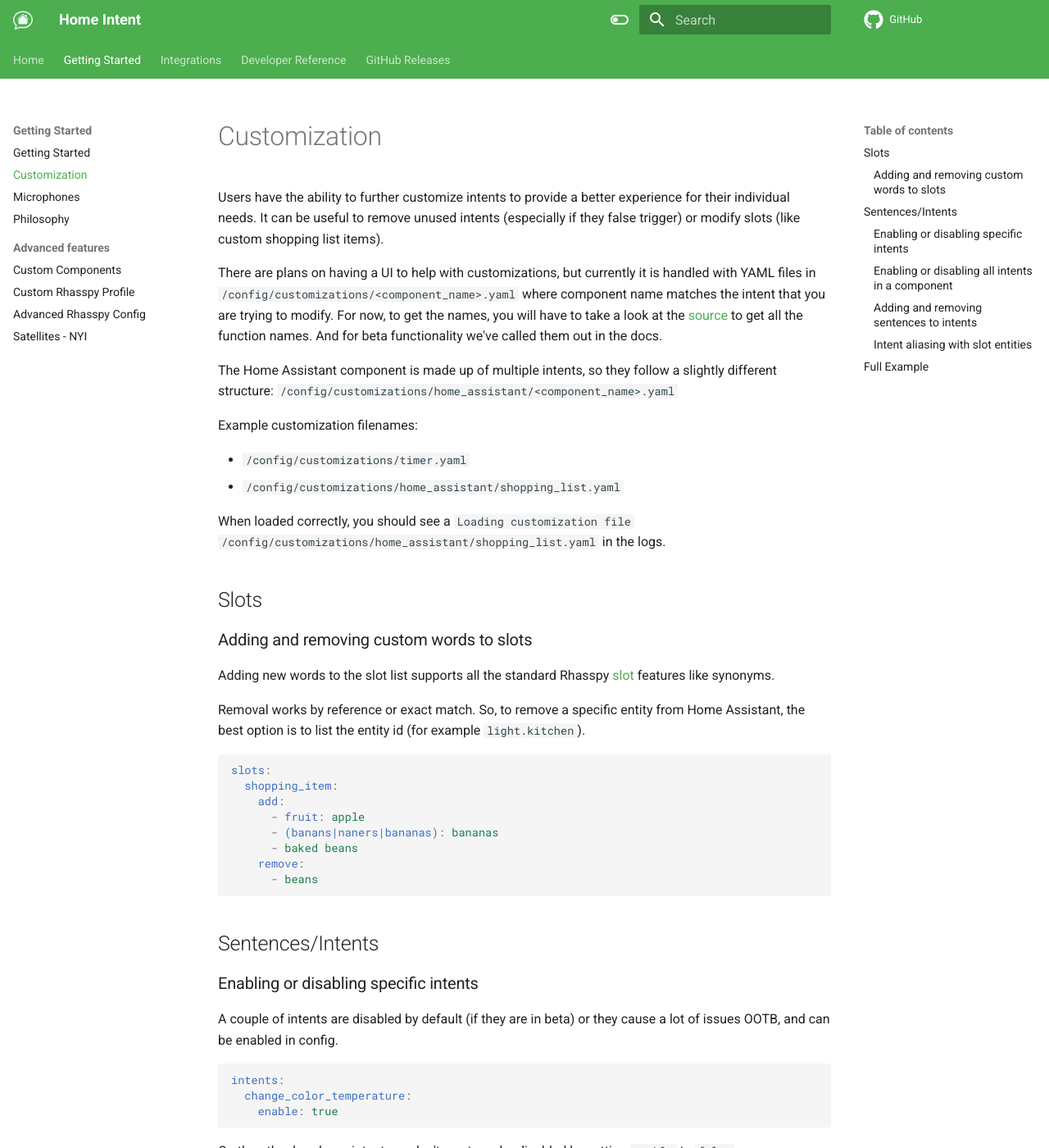
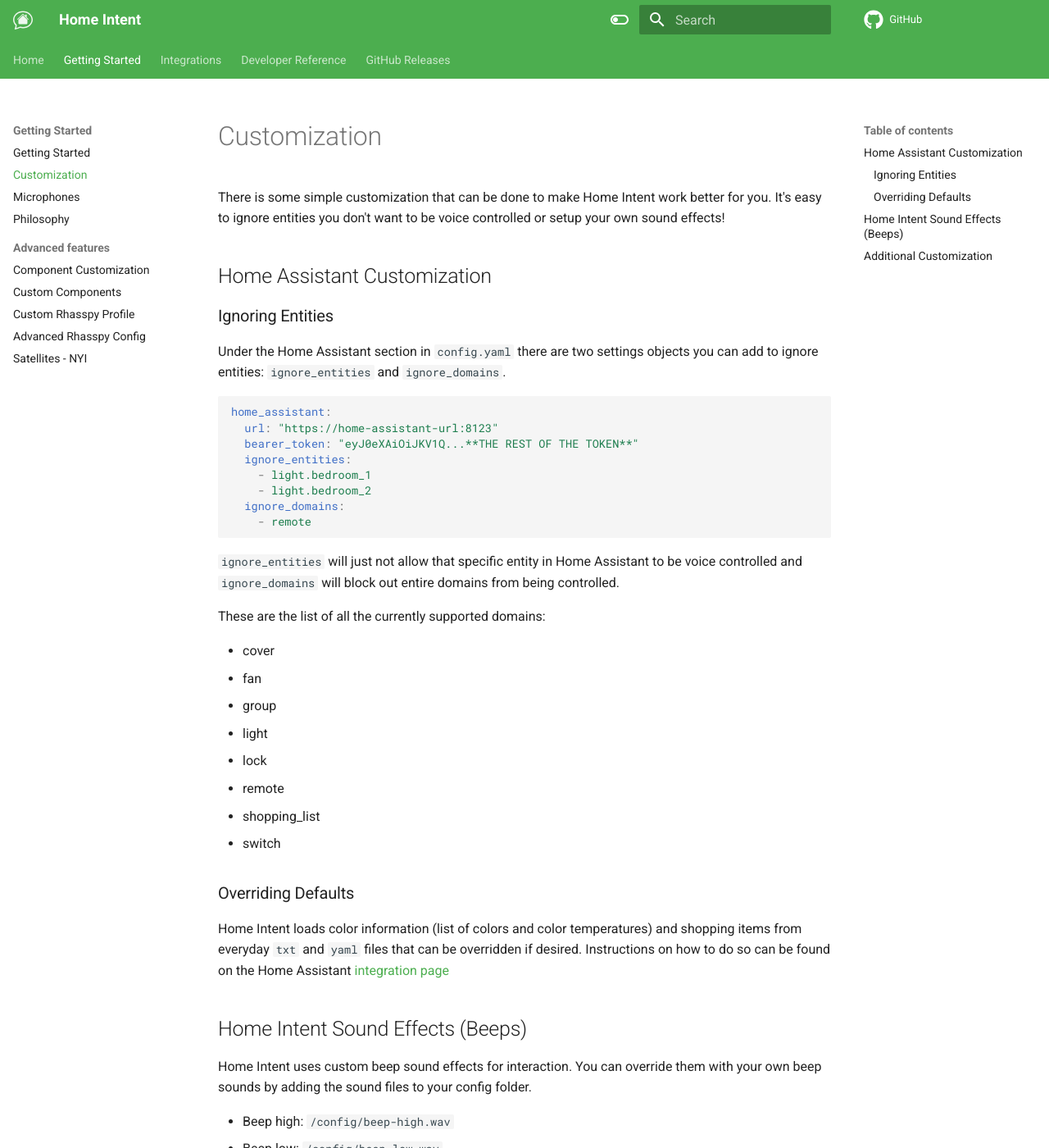
Before and after one commit to JarvyJ/HomeIntent, an MkDocs documentation site: the page built from docs/docs/getting-started/customization.md, in a window 1280 px wide and 1400 px high. Shown: the whole window at 82% size. Built offline with MkDocs 1.6.1 and Material for MkDocs 9.7.7, drawn with Linux system fonts in a browser that asks for light colours; comment, search, counter and statistics services are not loaded; some of the changed text lies outside the part shown.

Commit message:
Added new customization page and updated examples for new components (#42)
 * also removed beta around light temperature (they work great now!)

closes #15

````diff
--- /dev/null
+++ b/docs/docs/getting-started/advanced-features/component-customization.md
@@ -0,0 +1,106 @@
+# Component Customization
+Users have the ability to further customize intents to provide a better experience for their individual needs. It can be useful to remove unused intents (especially if they false trigger) or modify slots (like custom shopping list items).
+
+There are plans on having a UI to help with customizations, but currently it is handled with YAML files in `/config/customizations/<component_name>.yaml` where component name matches the intent that you are trying to modify. For now, to get the names,  you will have to take a look at the [source](https://github.com/JarvyJ/HomeIntent/tree/main/home_intent/components) to get all the function names. And for beta functionality we've called them out in the docs.
+
+The Home Assistant component is made up of multiple intents, so they follow a slightly different structure: `/config/customizations/home_assistant/<component_name>.yaml`
+
+Example customization filenames:
+
+ * `/config/customizations/timer.yaml`
+ * `/config/customizations/home_assistant/shopping_list.yaml`
+
+When loaded correctly, you should see a `Loading customization file /config/customizations/home_assistant/shopping_list.yaml` in the logs.
+
+## Slots
+
+### Adding and removing custom words to slots
+Adding new words to the slot list supports all the standard Rhasspy [slot](https://rhasspy.readthedocs.io/en/latest/training/#slots-lists) features like synonyms.
+
+Removal works by reference or exact match. So, to remove a specific entity from Home Assistant, the best option is to list the entity id (for example `light.kitchen`).
+
+```yaml
+slots:
+  shopping_item:
+    add:
+      - fruit: apple
+      - (banans|naners|bananas): bananas
+      - baked beans
+    remove:
+      - beans
+```
+
+## Sentences/Intents
+
+### Enabling or disabling specific intents
+A couple of intents are disabled by default (if they are in beta) or they cause a lot of issues OOTB, and can be enabled in config.
+```yaml
+intents:
+  change_color_temperature:
+    enable: true
+```
+
+On the other hand, any intent you don't want can be disabled by setting `enable` to `false`.
+
+```yaml
+intents:
+  add_item_to_shopping_list:
+    enable: false
+```
+
+### Enabling or disabling all intents in a component
+You can also enable or disable everything at the top level instead of on an individual basis using `enable_all`.
+
+```yaml
+enable_all: false # to stop all intents from triggering related to the component
+```
+
+### Adding and removing sentences to intents
+Similar to slots, intent sentences can be added or removed. Ensure that any tags or slot names needed for the intent are present.
+```yaml
+intents:
+  add_item_to_shopping_list:
+    sentences:
+      add:
+        - "include ($shopping_item) on the shopping list"
+      remove:
+        - "add ($shopping_item) to the [shopping] list"
+```
+
+### Intent aliasing with slot entities
+Entire intent aliases can also be created that are pre-populated with slot items.
+```yaml
+intents:
+  add_item_to_shopping_list:
+    alias:
+      - sentences:
+        - "I want bacon"
+        slots:
+          shopping_item: "bacon"
+```
+
+<!-- ## Full Automation
+Create a sentence that kicks off multiple intents. This way you can kickoff multiple intents with a single phrase. -->
+
+## Full Example
+This file could be used as `/config/customizations/home_assistant/shopping_list.yaml`
+
+```yaml
+slots:
+  shopping_item:
+    add:
+      - fruit: apple
+      - (banans|naners|bananas): bananas
+      - baked beans
+    remove:
+      - beans
+
+intents:
+  add_item_to_shopping_list:
+    sentences:
+      add:
+        - "add ($shopping_item) to the list"
+    alias:
+      - sentence: "I want bacon"
+        shopping_item: "bacon"
+```
--- a/docs/docs/getting-started/customization.md
+++ b/docs/docs/getting-started/customization.md
@@ -1,106 +1,47 @@
 # Customization
-Users have the ability to further customize intents to provide a better experience for their individual needs. It can be useful to remove unused intents (especially if they false trigger) or modify slots (like custom shopping list items).
+There is some simple customization that can be done to make Home Intent work better for you. It's easy to ignore entities you don't want to be voice controlled or setup your own sound effects!
 
-There are plans on having a UI to help with customizations, but currently it is handled with YAML files in `/config/customizations/<component_name>.yaml` where component name matches the intent that you are trying to modify. For now, to get the names,  you will have to take a look at the [source](https://github.com/JarvyJ/HomeIntent/tree/main/home_intent/components) to get all the function names. And for beta functionality we've called them out in the docs.
+## Home Assistant Customization
 
-The Home Assistant component is made up of multiple intents, so they follow a slightly different structure: `/config/customizations/home_assistant/<component_name>.yaml`
+### Ignoring Entities
 
-Example customization filenames:
-
- * `/config/customizations/timer.yaml`
- * `/config/customizations/home_assistant/shopping_list.yaml`
-
-When loaded correctly, you should see a `Loading customization file /config/customizations/home_assistant/shopping_list.yaml` in the logs.
-
-## Slots
-
-### Adding and removing custom words to slots
-Adding new words to the slot list supports all the standard Rhasspy [slot](https://rhasspy.readthedocs.io/en/latest/training/#slots-lists) features like synonyms.
-
-Removal works by reference or exact match. So, to remove a specific entity from Home Assistant, the best option is to list the entity id (for example `light.kitchen`).
+Under the Home Assistant section in `config.yaml` there are two settings objects you can add to ignore entities: `ignore_entities` and `ignore_domains`.
 
 ```yaml
-slots:
-  shopping_item:
-    add:
-      - fruit: apple
-      - (banans|naners|bananas): bananas
-      - baked beans
-    remove:
-      - beans
+home_assistant:
+  url: "https://home-assistant-url:8123"
+  bearer_token: "eyJ0eXAiOiJKV1Q...**THE REST OF THE TOKEN**"
+  ignore_entities:
+  	- light.bedroom_1
+  	- light.bedroom_2
+  ignore_domains:
+  	- remote
 ```
 
-## Sentences/Intents
+`ignore_entities` will just not allow that specific entity in Home Assistant to be voice controlled and `ignore_domains` will block out entire domains from being controlled.
 
-### Enabling or disabling specific intents
-A couple of intents are disabled by default (if they are in beta) or they cause a lot of issues OOTB, and can be enabled in config.
-```yaml
-intents:
-  change_color_temperature:
-    enable: true
-```
+These are the list of all the currently supported domains:
 
-On the other hand, any intent you don't want can be disabled by setting `enable` to `false`.
+  * cover
+  * fan
+  * group
+  * light
+  * lock
+  * remote
+  * shopping_list
+  * switch
 
-```yaml
-intents:
-  add_item_to_shopping_list:
-    enable: false
-```
+### Overriding Defaults
 
-### Enabling or disabling all intents in a component
-You can also enable or disable everything at the top level instead of on an individual basis using `enable_all`.
+Home Intent loads color information (list of colors and color temperatures) and shopping items from everyday `txt` and `yaml` files that can be overridden if desired. Instructions on how to do so can be found on the Home Assistant [integration page](/integrations/home-assistant/#advanced-customization)
 
-```yaml
-enable_all: false # to stop all intents from triggering related to the component
-```
+## Home Intent Sound Effects (Beeps)
+Home Intent uses custom beep sound effects for interaction. You can override them with your own beep sounds by adding the sound files to your config folder.
 
-### Adding and removing sentences to intents
-Similar to slots, intent sentences can be added or removed. Ensure that any tags or slot names needed for the intent are present.
-```yaml
-intents:
-  add_item_to_shopping_list:
-    sentences:
-      add:
-        - "include ($shopping_item) on the shopping list"
-      remove:
-        - "add ($shopping_item) to the [shopping] list"
-```
+ * Beep high: `/config/beep-high.wav`
+ * Beep low: `/config/beep-low.wav`
+ * Error: `/config/error.wav`
 
-### Intent aliasing with slot entities
-Entire intent aliases can also be created that are pre-populated with slot items.
-```yaml
-intents:
-  add_item_to_shopping_list:
-    alias:
-      - sentences:
-        - "I want bacon"
-        slots:
-          shopping_item: "bacon"
-```
 
-<!-- ## Full Automation
-Create a sentence that kicks off multiple intents. This way you can kickoff multiple intents with a single phrase. -->
-
-## Full Example
-This file could be used as `/config/customizations/home_assistant/shopping_list.yaml`
-
-```yaml
-slots:
-  shopping_item:
-    add:
-      - fruit: apple
-      - (banans|naners|bananas): bananas
-      - baked beans
-    remove:
-      - beans
-
-intents:
-  add_item_to_shopping_list:
-    sentences:
-      add:
-        - "add ($shopping_item) to the list"
-    alias:
-      - sentence: "I want bacon"
-        shopping_item: "bacon"
-```
+## Additional Customization
+If you don't want to disable entities in their entirety, but rather only with specific intents, you can customize individual [slots and intents](/getting-started/advanced-features/component-customization/).
--- a/docs/docs/integrations/home-assistant.md
+++ b/docs/docs/integrations/home-assistant.md
@@ -16,43 +16,75 @@
 
 ## Configuration
 
-| Option        | Description                                                                       | Required/Default |
-|:--------------|:----------------------------------------------------------------------------------|:-----------------|
-| url           | The URL for your Home Assistant instance                                          | REQUIRED         |
-| bearer_token  | The long-lived access token that Home Intent uses to interact with Home Assistant | REQUIRED         |
-| prefer_toggle | Prefer to `toggle` instead using `on` or `off` when handling intents              | `true`           |
+| Option          | Description                                                                       | Required/Default |
+|:----------------|:----------------------------------------------------------------------------------|:-----------------|
+| url             | The URL for your Home Assistant instance                                          | REQUIRED         |
+| bearer_token    | The long-lived access token that Home Intent uses to interact with Home Assistant | REQUIRED         |
+| prefer_toggle   | Prefer to `toggle` instead using `on` or `off` when handling intents              | `true`           |
+| ignore_domains  | A list of domains from Home Assistant to ignore                                   |                  |
+| ignore_entities | Specific entity id's from Home Assistant to ignore                                |                  |
 
 ### On `prefer_toggle`
 After a few years of running various voice assistants, I've noticed that they can really struggle with "on" and "off". It's particularly annoying when you're trying to turn off a light at night and nothing happens. At some point I played with switching it over to "toggle" instead of doing an "on" or "off" and everything works a lot better. This is why `prefer_toggle` defaults to `True`.
 
 Currently `prefer_toggle` is only used for the following:
 
- * lights
- * switches
+ * fan
+ * light
+ * remote
+ * switch
 
-### Customization
-The various Home Assistant sub components can be customized further using [customization json](/getting-started/customization/) if desired. These are the respective filenames:
-
- * Lights: `/config/customizations/home_assistant/lights.yaml`
- * Switches: `/config/customizations/home_assistant/switches.yaml`
- * Groups: `/config/customizations/home_assistant/groups.yaml`
- * Shopping List: `/config/customizations/home_assistant/shopping_list.yaml`
-
-A custom defined list of light colors can be placed in `/config/home_assistant/colors.txt` and the default shopping items can be replaced with `/config/home_assistant/shopping_items.txt`. A custom list of color temperatures can be defined at `/config/home_assistant/color_temperature.yaml` in the format of the [default values](https://github.com/JarvyJ/HomeIntent/blob/main/home_intent/default_configs/home_assistant/color_temperature.yaml).
 
 ## Example Sentences
-### Lights
+### Cover
+
+ * Open the garage door
+ * Close the pergola roof
+ * Stop the living room window (works for tilt or open/close)
+ * Tilt open the living room window
+ * Open the hall window half way
+
+### Fan
+ * Turn on/off the living room fan
+ * Toggle the ceiling fan
+ * Set the kitchen fan to oscillate
+ * Start oscillating the attic fan
+ * Set/make/change the living room fan to sleep
+ * Reverse the ceiling fan
+ * Increase/Decrease the kitchen fan
+ * Set/make/change the living room fan to high/medium/low
+
+Home Intent will only allow the specific fans that can oscillate to be set for oscillation. Same thing with presets and fan speeds.
+
+### Group
+
+ * Toggle the (basement lights)
+ * Turn on the (basement lights)
+ * Turn off (super cool lights)
+
+The group friendly names are in parenthesis.
+
+### Light
 
  * Turn on the kitchen light
  * Set the master bedroom light to 80% brightness
  * Make the den red
  * Change the bathroom light to blue
  * Make the kitchen daylight
-    * [:octicons-beaker-24: BETA](http://localhost:8000/getting-started/customization/) - Intent name: `change_color_temperature`
  * set the kitchen to warm white at 80% brightness
-    * [:octicons-beaker-24: BETA](http://localhost:8000/getting-started/customization/) - Intent name: `change_color_temperature_brightness`
 
-A full list of colors can be found [in the source](https://github.com/JarvyJ/HomeIntent/blob/main/home_intent/default_configs/home_assistant/colors.txt) and [color temperatures](https://github.com/JarvyJ/HomeIntent/blob/main/home_intent/default_configs/home_assistant/color_temperature.yaml).
+A full list of colors can be found [in the source](https://github.com/JarvyJ/HomeIntent/blob/main/home_intent/default_configs/home_assistant/colors.txt) as well as the [color temperatures](https://github.com/JarvyJ/HomeIntent/blob/main/home_intent/default_configs/home_assistant/color_temperature.yaml).
+
+### Lock
+
+ * Lock the front door
+ * Unlock the kitchen door
+ * Open the front gate (for locks that support opening as well)
+
+### Remote
+
+ * Turn on the tv
+ * Turn off the tv
 
 ### Shopping List
 Requires the [shopping_list](https://www.home-assistant.io/integrations/shopping_list/) component in Home Assistant
@@ -66,16 +98,26 @@
 
 Either Check or mark can be used as well as uncheck or unmark. The word shopping is always optional. A full list of shopping items can be found [in the source](https://github.com/JarvyJ/HomeIntent/blob/main/home_intent/default_configs/home_assistant/shopping_items.txt).
 
-### Groups
-
- * Toggle the (basement lights)
- * Turn on the (basement lights)
- * Turn off (super cool lights)
-
-The group friendly names are in parenthesis.
-
-### Switches
+### Switch
 
  * Turn on the fan
  * Turn off the plants
  * toggle basement fan
+
+
+## Advanced Customization
+A lot of the components slot values can be overridden with your own slot values.
+
+A custom defined list of light colors can be placed in `/config/home_assistant/colors.txt` and the default shopping items can be replaced with `/config/home_assistant/shopping_items.txt`. A custom list of color temperatures can be defined at `/config/home_assistant/color_temperature.yaml` in the format of the [default values](https://github.com/JarvyJ/HomeIntent/blob/main/home_intent/default_configs/home_assistant/).
+
+
+The various Home Assistant sub components can also be customized further using [customization json](/getting-started/advanced-features/component-customization/) if desired. These are the respective filenames:
+
+ * Covers: `/config/customizations/home_assistant/cover.yaml`
+ * Fans: `/config/customizations/home_assistant/cover.yaml`
+ * Groups: `/config/customizations/home_assistant/group.yaml`
+ * Lights: `/config/customizations/home_assistant/light.yaml`
+ * Locks: `/config/customizations/home_assistant/lock.yaml`
+ * Remote: `/config/customizations/home_assistant/remote.yaml`
+ * Shopping List: `/config/customizations/home_assistant/shopping_list.yaml`
+ * Switches: `/config/customizations/home_assistant/switch.yaml`
--- a/docs/docs/integrations/timer.md
+++ b/docs/docs/integrations/timer.md
@@ -21,9 +21,6 @@
 !!! note "Maximum Number of Days"
     It is currently set to 1 as Home Intent restarts daily. Once auto reloading of configuration is in, we will change the default to 30 days.
 
-### Customization
-The timer components can be customized using the [customization json](/getting-started/customization/) with the filename `/config/customizations/timer.md`. The alarm sound can be changed by placing a wav file at `/config/timer/alarm.wav`.
-
 ## Example Sentences
 
  * Set timer 90 seconds
@@ -32,3 +29,6 @@
 
 !!! quote "Note"
     We did try allowing "set timer *for* 30 seconds", but found that the "for" would routintely get confused with a "four" and the timer would be set incorrectly. So it's been removed for now.
+
+## Advaned Customization
+The timer components can be customized using the [customization json](/getting-started/advanced-features/component-customization/) with the filename `/config/customizations/timer.md`. The alarm sound can be changed by placing a wav file at `/config/timer/alarm.wav`.
````
Also changed, not shown: docs/docs/developer-reference/additional-homeintent-config.md (+4 -12 lines), docs/docs/getting-started/installation.md (+2 -2 lines), docs/docs/getting-started/microphones.md (+11 -2 lines), 1 other file.
